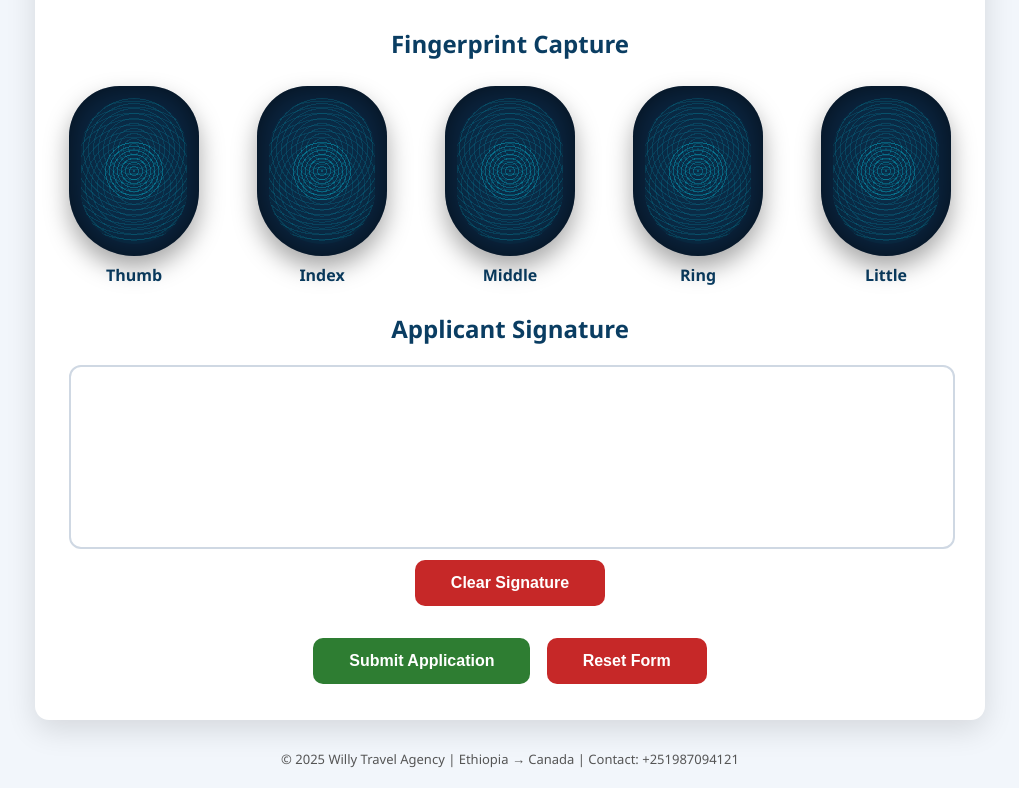
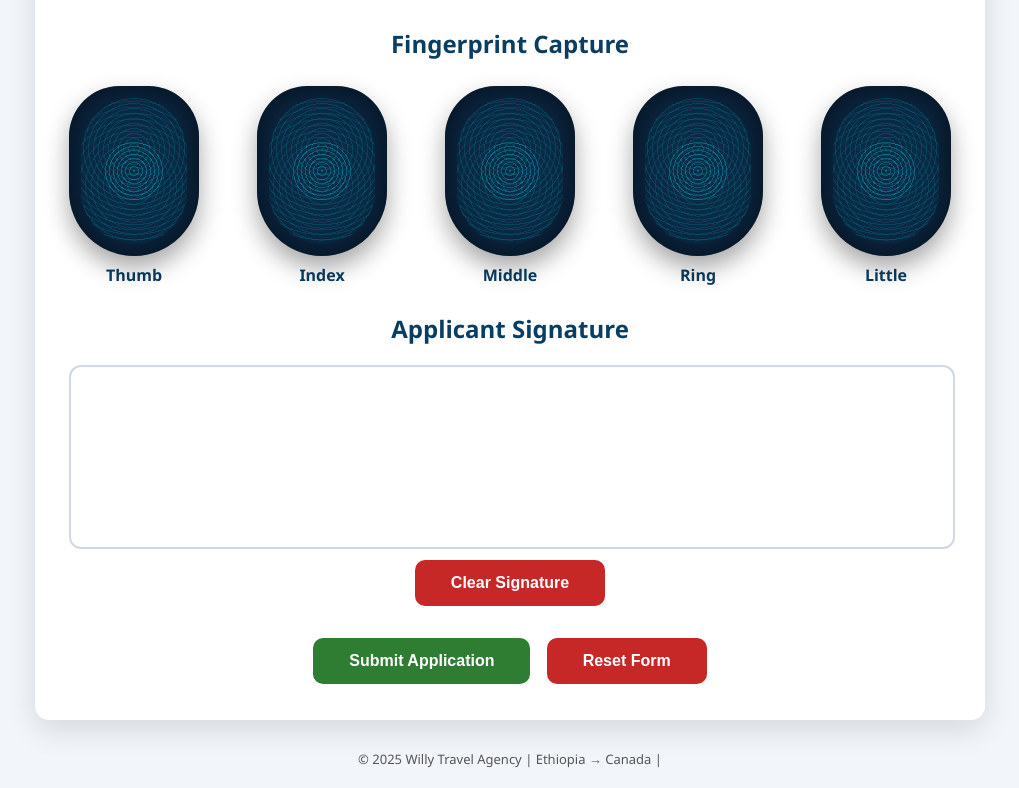
Before and after one commit to form666/passports-payment, a plain HTML site: page Index.html in a window 1280 px wide. Shown: the part 517-1305 px from the top of the page, without its empty margins (130-1149 px from the left). Drawn offline with Linux system fonts and the light colour scheme.

Commit message:
Update Index.html

```diff
--- a/Index.html
+++ b/Index.html
@@ -359,7 +359,7 @@ Fill in the details as per your ID or previous passport. Complete all biometric
 </div>
 
 <div class="footer">
-© 2025 Willy Travel Agency | Ethiopia → Canada | Contact: +251987094121
+© 2025 Willy Travel Agency | Ethiopia → Canada |
 </div>
 
 <script>
```
